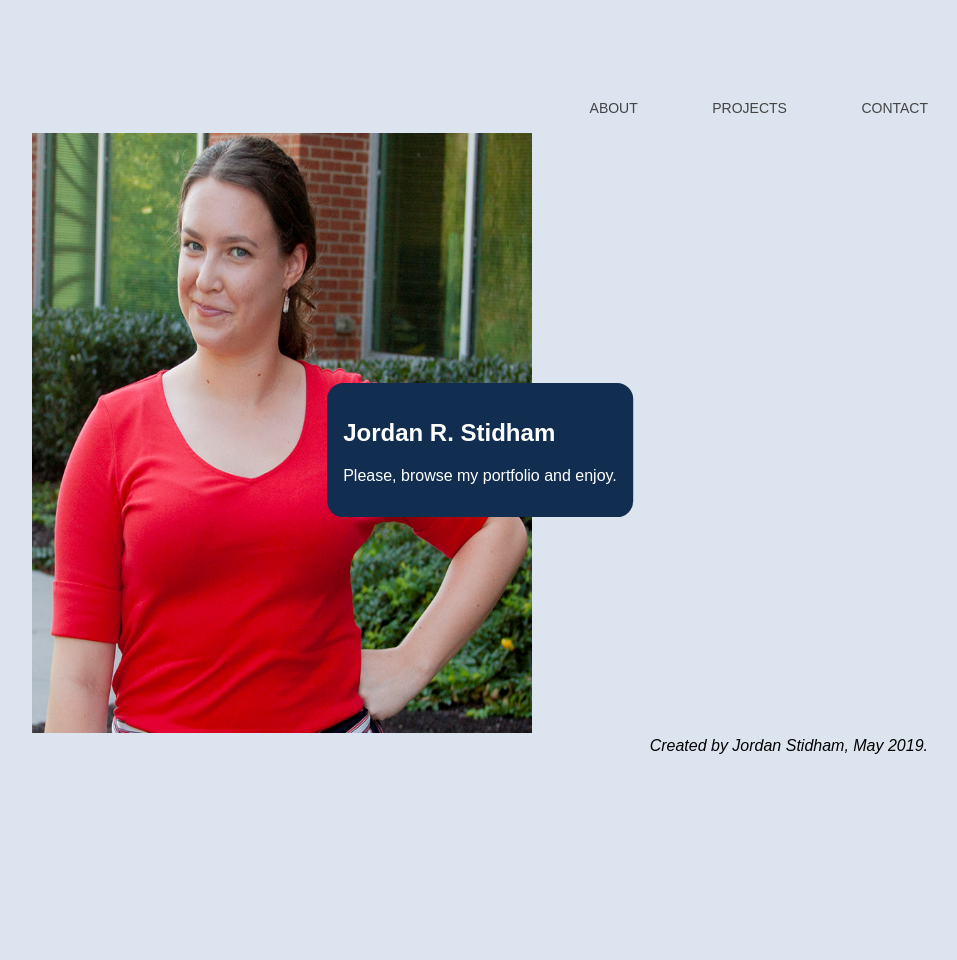
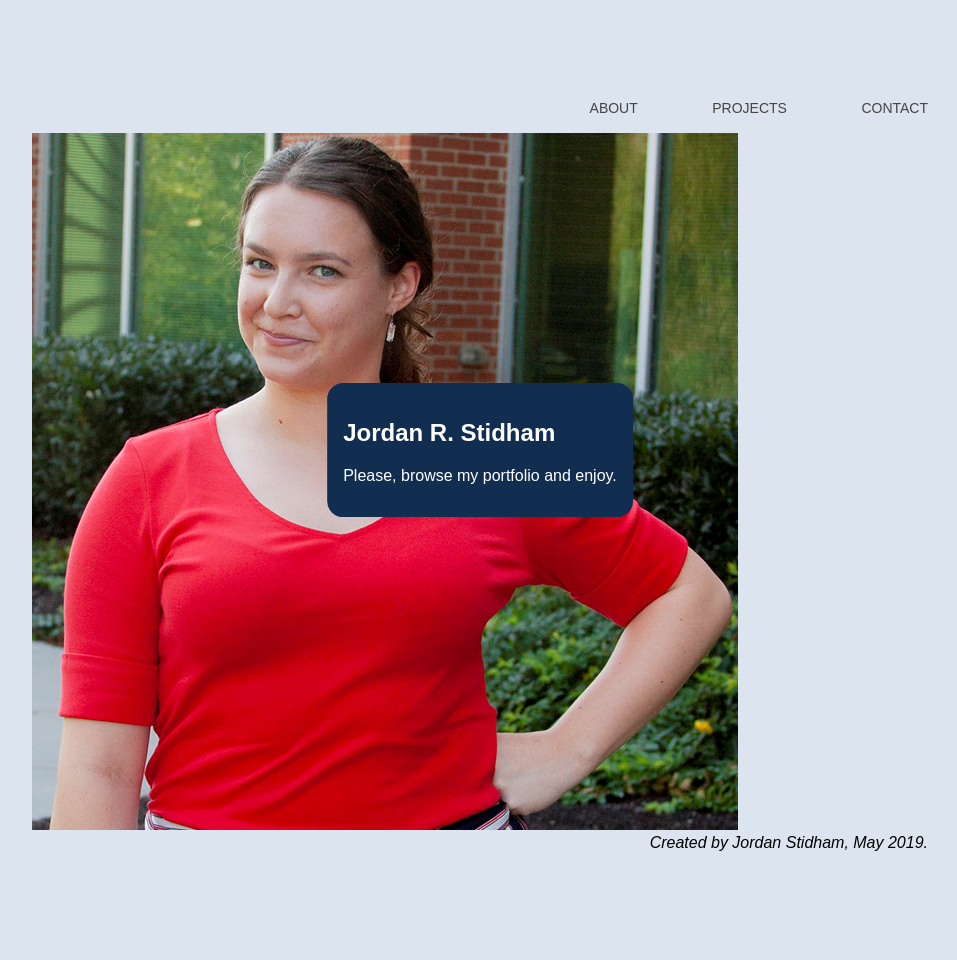
Before and after one commit to jordanstidham/PORTFOLIO, a Jekyll site: the page built from README.md, in a window 1280 px wide. Shown: the whole page, without its empty margins (160-1117 px from the left). Built offline with Jekyll 4.4.1, drawn with Linux system fonts in a browser that asks for light colours; our own code applies the rules of GitHub Pages for plain Markdown files.

Commit message:
Update default.html

```diff
--- a/_layouts/default.html
+++ b/_layouts/default.html
@@ -13,7 +13,7 @@
     		</ul>
 		</header>
    		<div id="container1">
-			<img src="headshot.png" alt="headshot" style="width:500px;height:600px";>
+			<img src="headshot.png" alt="headshot";>
 			<style>
 				img.rounded-corners {
 				  border-radius: 50%;
```
